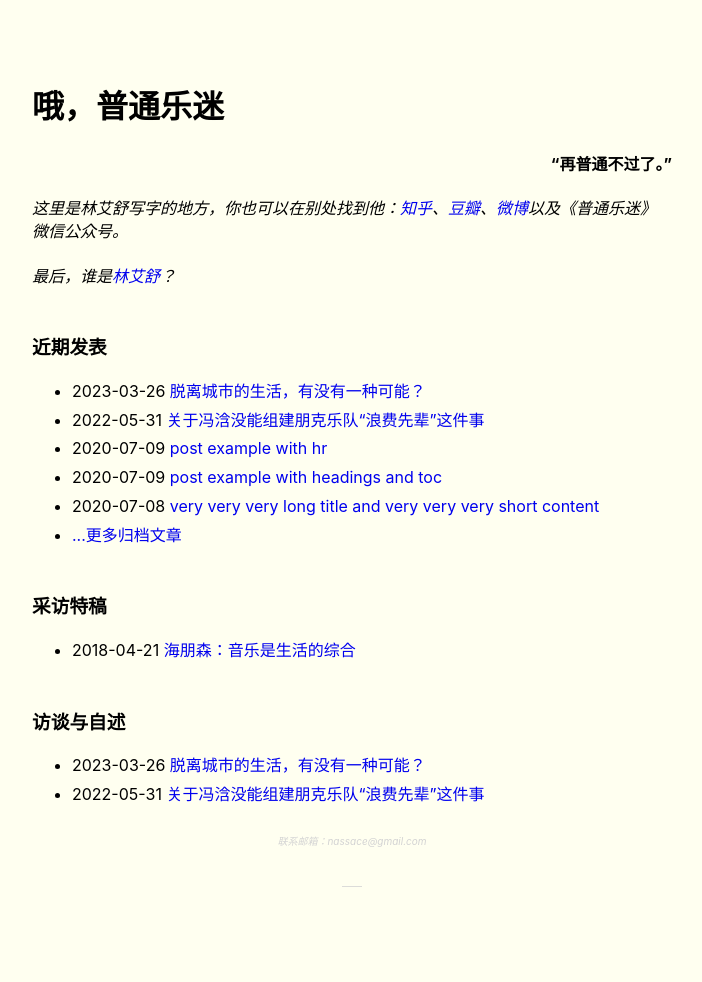
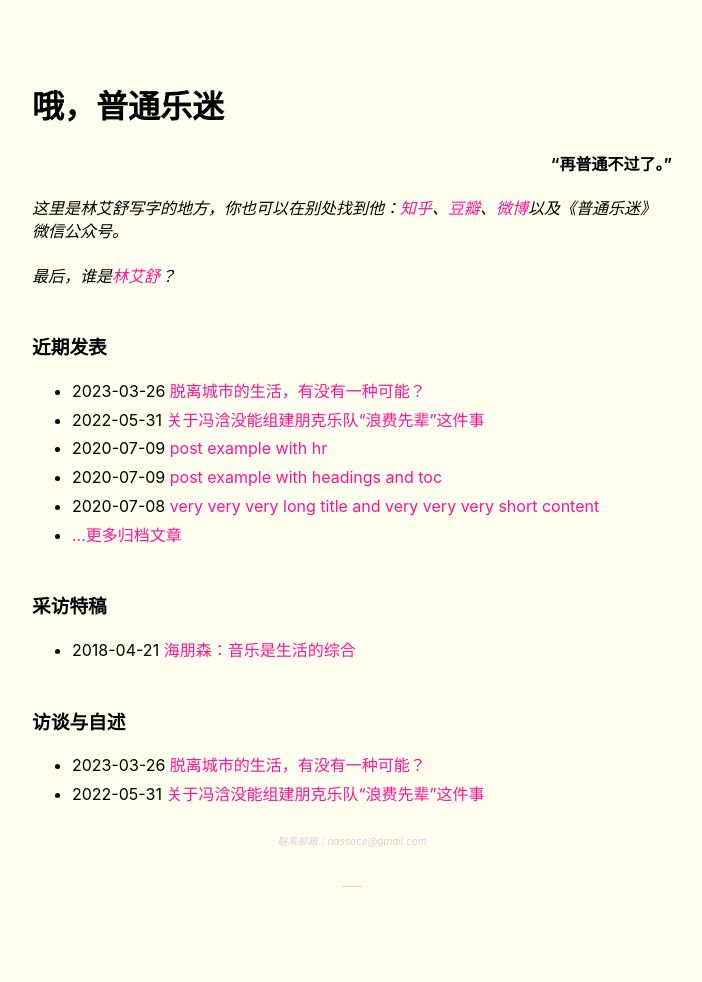
Before and after one commit to salingerlin/salingerlin.github.io, a Jekyll site: the page built from index.md, in a window 1280 px wide. Shown: the whole page, without its empty margins (288-990 px from the left). Built offline with Jekyll 4.4.1, drawn with Linux system fonts in a browser that asks for light colours.

Commit message:
Update head.html

```diff
--- a/_includes/head.html
+++ b/_includes/head.html
@@ -2,9 +2,18 @@
   <meta charset="utf-8" />
   <meta http-equiv="X-UA-Compatible" content="IE=edge" />
   <meta name="viewport" content="width=device-width, initial-scale=1" />
-  <style>
-    a{TEXT-DECORATION:none}
-  </style> <!-- 去掉超链接下划线 -->
+  <style type="text/css">
+			a:link {
+				color: deeppink;
+				text-decoration: none;}
+			a:visited {
+				color: black;}
+			a:hover {
+				color: deeppink;
+				text-decoration: underline;}
+			a:active {
+				color: darkcyan;}
+	</style>
 
   <title>
     {%- if page.title -%}
```
